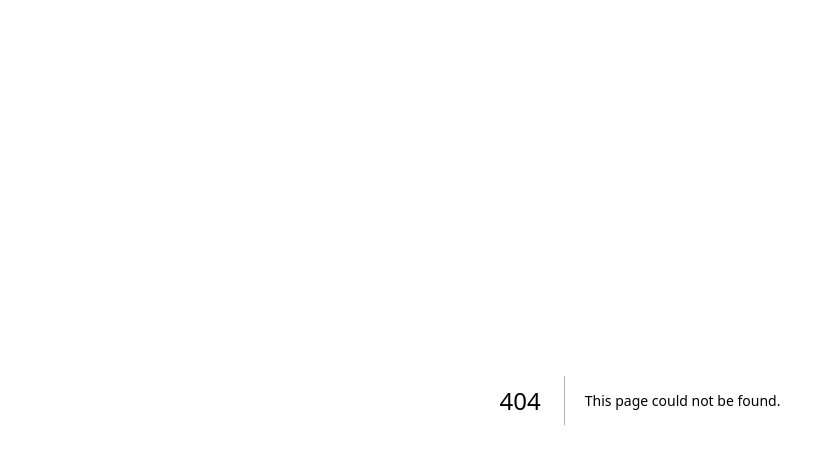
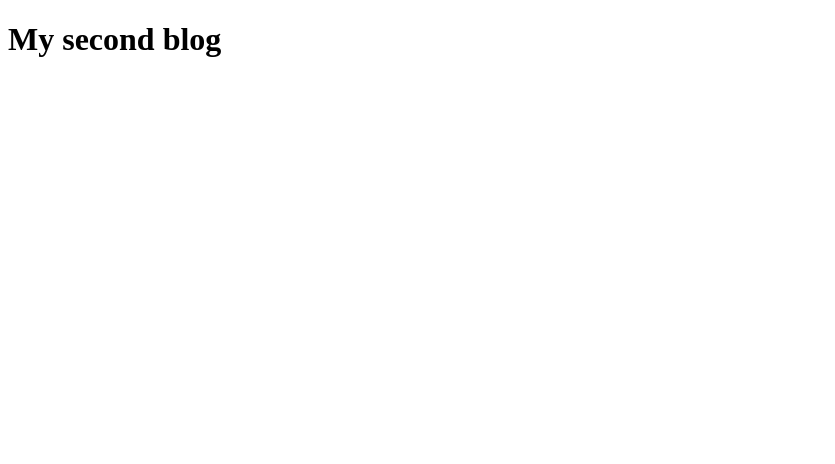
Before and after one commit to TestUser1001/NextJS-tutorial-follow, a Next.js app: page /blog/second in a window 1280 px wide. Before the commit this address had no page. Shown: the top 464 px of the page, without its empty margins (0-835 px from the left). Built offline with nearby package versions, Linux system fonts and the light colour scheme.

Commit message:
nested routes

```diff
--- /dev/null
+++ b/src/app/blog/first/page.tsx
@@ -0,0 +1,3 @@
+export default function First() {
+  return <h1>My first blog</h1>;
+}
--- /dev/null
+++ b/src/app/blog/page.tsx
@@ -0,0 +1,3 @@
+export default function Blog() {
+  return <h1>My blog</h1>;
+}
--- /dev/null
+++ b/src/app/blog/second/page.tsx
@@ -0,0 +1,3 @@
+export default function Second() {
+  return <h1>My second blog</h1>;
+}
```
